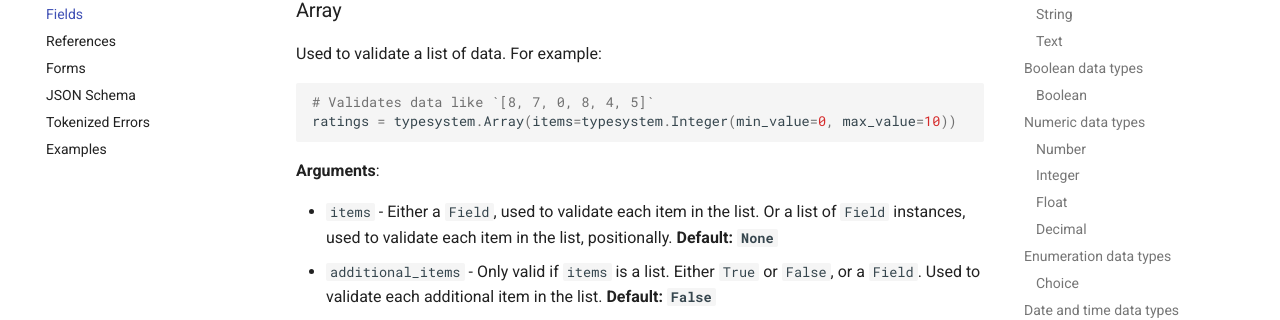
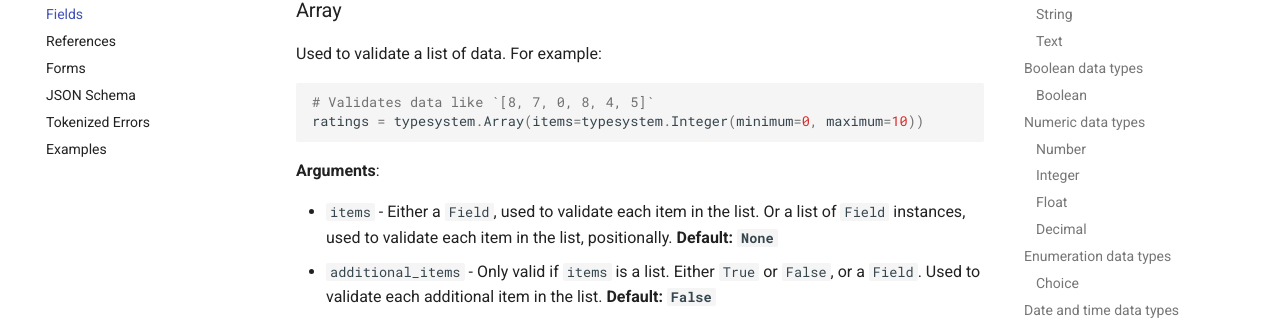
Before and after one commit to encode/typesystem, an MkDocs documentation site: the page built from docs/fields.md, in a window 1280 px wide and 900 px high, scrolled down 3904 px. Shown: the part 148-468 px from the top of the window. Built offline with MkDocs 1.6.1 and Material for MkDocs 9.7.7, drawn with Linux system fonts in a browser that asks for light colours; comment, search, counter and statistics services are not loaded.

Commit message:
fix Array example in docs (#88)

````diff
--- a/docs/fields.md
+++ b/docs/fields.md
@@ -152,7 +152,7 @@ Used to validate a list of data. For example:
 
 ```python
 # Validates data like `[8, 7, 0, 8, 4, 5]`
-ratings = typesystem.Array(items=typesystem.Integer(min_value=0, max_value=10))
+ratings = typesystem.Array(items=typesystem.Integer(minimum=0, maximum=10))
 ```
 
 **Arguments**:
````
